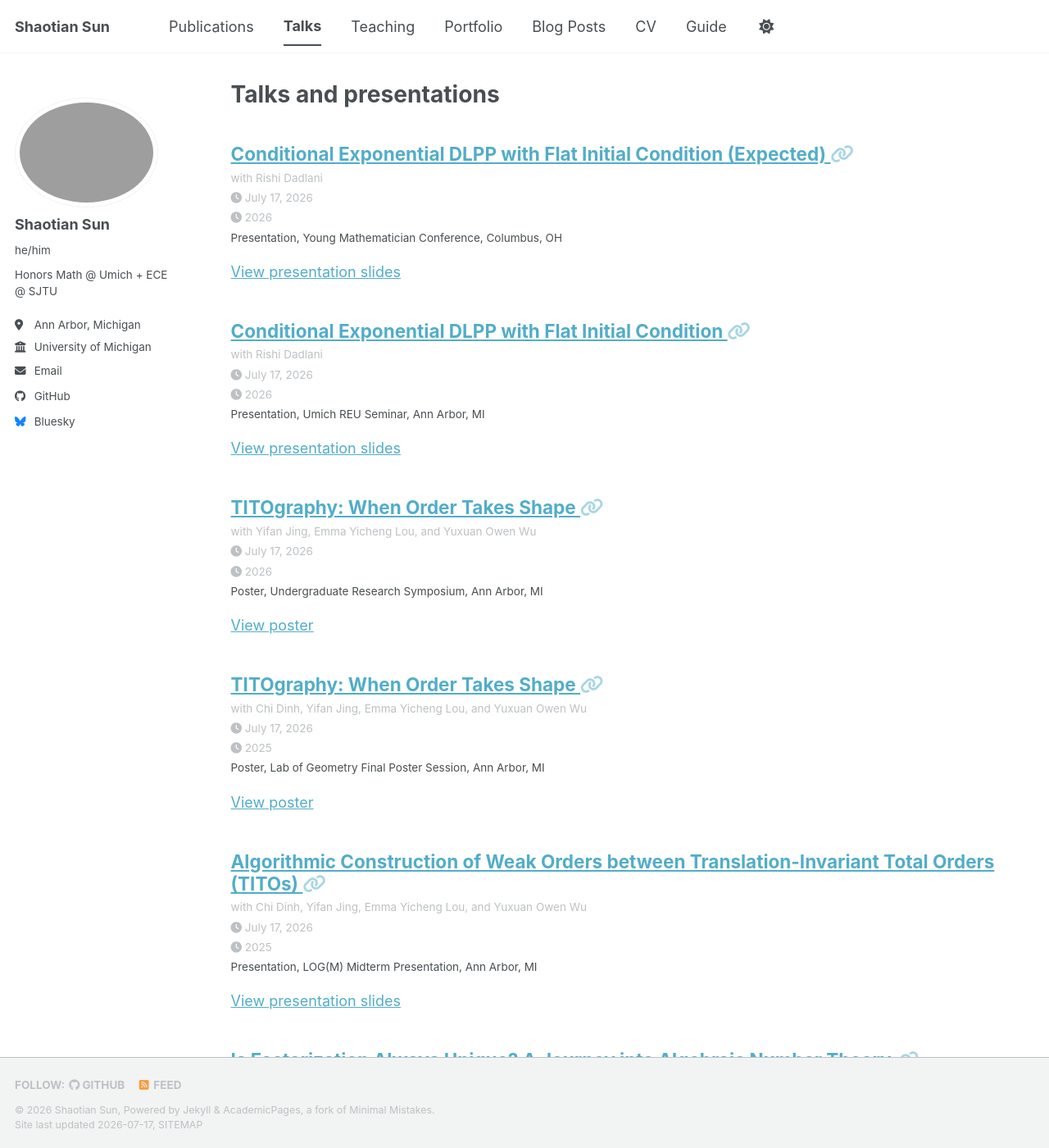
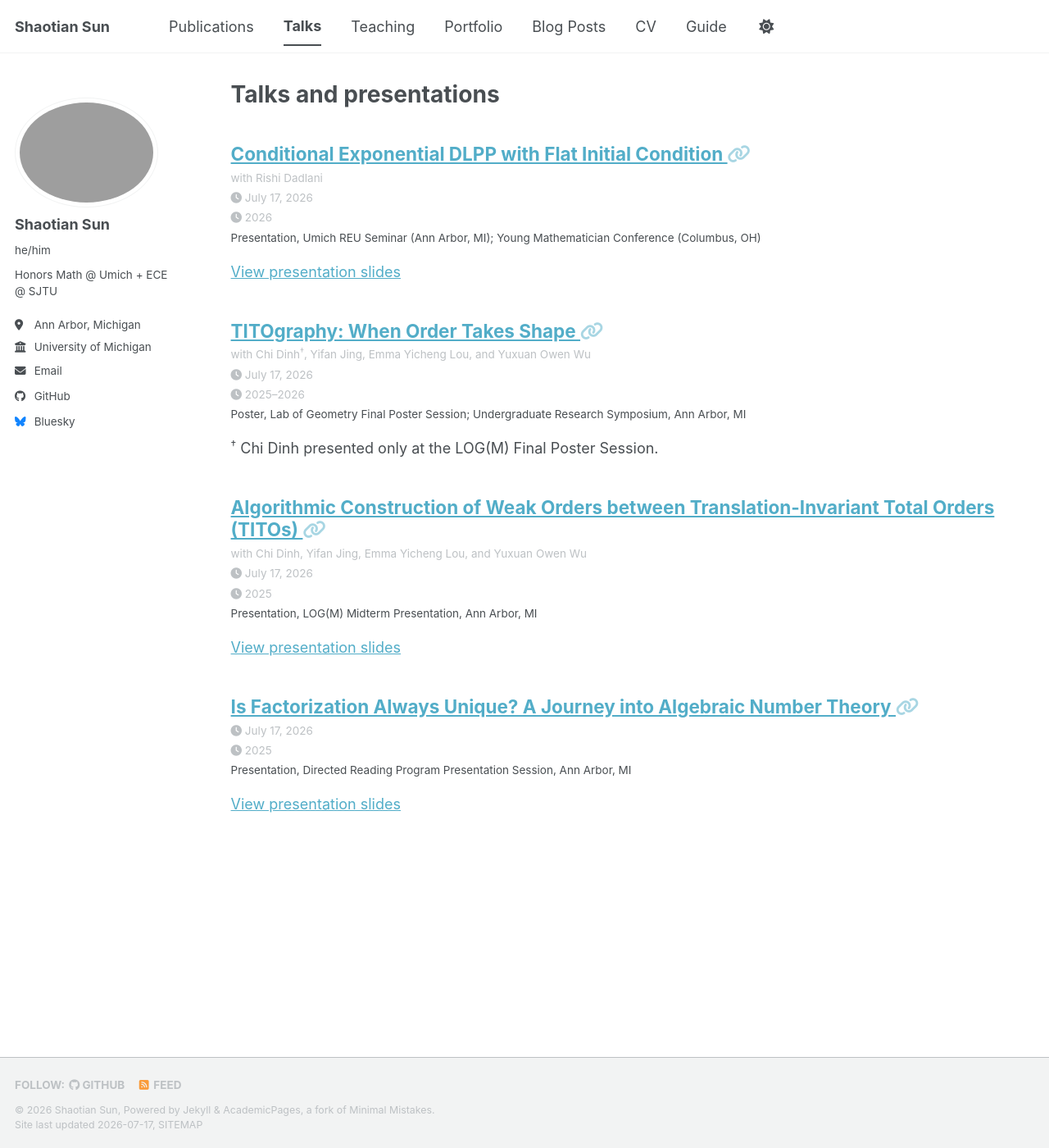
Before and after one commit to Shaotian-Sun/shaotian-sun.github.io, a Jekyll site: the page built from _pages/talks.html, in a window 1280 px wide and 1400 px high. Shown: the whole window at 82% size. Built offline with Jekyll 4.4.1, drawn with Linux system fonts in a browser that asks for light colours; a style sheet for code colours, icons or effects is not loaded.

Commit message:
talks: combine same talks in different venues

```diff
--- a/_talks/2025-12-logm-poster-tito.md
+++ /dev/null
@@ -1,14 +0,0 @@
----
-title: "TITOgraphy: When Order Takes Shape"
-collection: talks
-type: "Poster"
-talk_type: "Poster"
-with: "Chi Dinh, Yifan Jing, Emma Yicheng Lou, and Yuxuan Owen Wu"
-time: "2025"
-venue: "Lab of Geometry Final Poster Session"
-location: "Ann Arbor, MI"
-permalink: /talks/titography-logm-final-poster/
-link: /files/talks/titography-when-order-takes-shape.pdf
----
-
-[View poster](/files/talks/titography-when-order-takes-shape.pdf)
--- a/_talks/2026-04-ur-symposium-tito.md
+++ b/_talks/2026-04-ur-symposium-tito.md
@@ -3,12 +3,13 @@ title: "TITOgraphy: When Order Takes Shape"
 collection: talks
 type: "Poster"
 talk_type: "Poster"
-with: "Yifan Jing, Emma Yicheng Lou, and Yuxuan Owen Wu"
-time: "2026"
-venue: "Undergraduate Research Symposium"
+with: "Chi Dinh<sup>†</sup>, Yifan Jing, Emma Yicheng Lou, and Yuxuan Owen Wu"
+time: "2025–2026"
+venue: "Lab of Geometry Final Poster Session; Undergraduate Research Symposium"
 location: "Ann Arbor, MI"
 permalink: /talks/titography-undergraduate-research-symposium/
 link: /files/talks/titography-when-order-takes-shape.pdf
+excerpt: "<sup>†</sup> Chi Dinh presented only at the LOG(M) Final Poster Session."
 ---
 
 [View poster](/files/talks/titography-when-order-takes-shape.pdf)
--- a/_talks/2026-07-ymc-dlpp.md
+++ /dev/null
@@ -1,14 +0,0 @@
----
-title: "Conditional Exponential DLPP with Flat Initial Condition (Expected)"
-collection: talks
-type: "Presentation"
-talk_type: "Presentation"
-with: "Rishi Dadlani"
-time: "2026"
-venue: "Young Mathematician Conference"
-location: "Columbus, OH"
-permalink: /talks/conditional-exponential-dlpp-young-mathematician-conference/
-link: /files/talks/conditional-exponential-dlpp-with-flat-initial-condition.pdf
----
-
-[View presentation slides](/files/talks/conditional-exponential-dlpp-with-flat-initial-condition.pdf)
```
Also changed, not shown: _talks/2026-07-reu-seminar-dlpp.md (+1 -2 lines).
